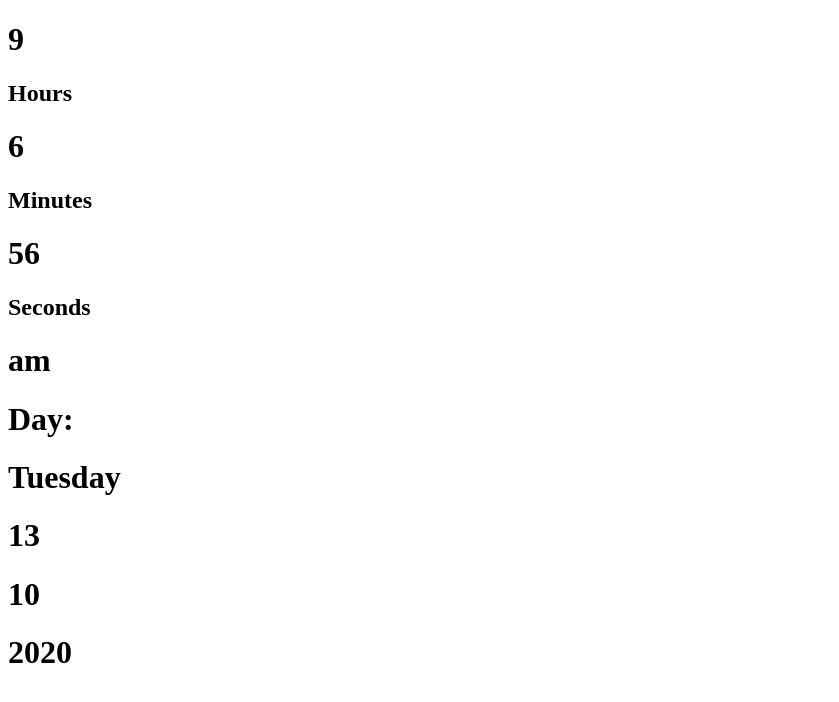
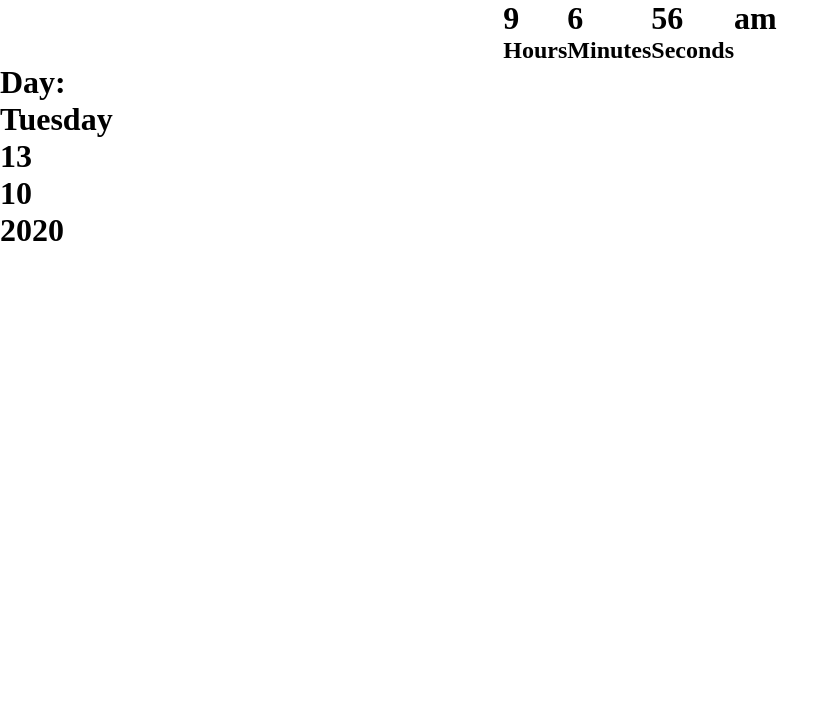
Before and after one commit to Divyanshi-Bansal/Digital_Clock, a plain HTML site: page index.html in a window 1280 px wide. Shown: the whole page, without its empty margins (0-839 px from the left). Drawn offline with Linux system fonts and the light colour scheme.

Commit message:
link css to html

```diff
--- a/index.css
+++ b/index.css
@@ -1,4 +1,9 @@
-.container{
+*{
     margin: 0;
     padding: 0;
 }
+.container1{
+    display: flex;
+    flex-wrap: wrap;
+    justify-content: center;
+}
--- a/index.html
+++ b/index.html
@@ -3,6 +3,7 @@
 <head>
     <meta charset="UTF-8">
     <meta name="viewport" content="width=device-width, initial-scale=1.0">
+    <link rel="stylesheet" href="/index.css" >
     <title>Digital clock</title>
 </head>
 <body>
```
